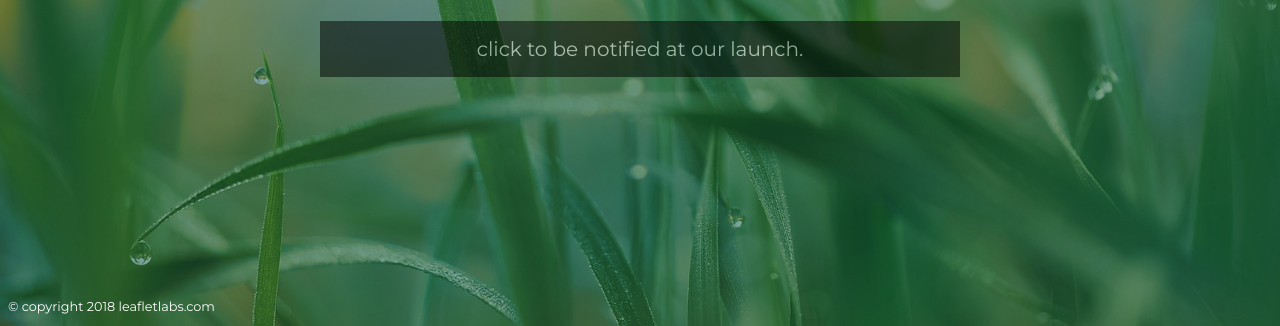
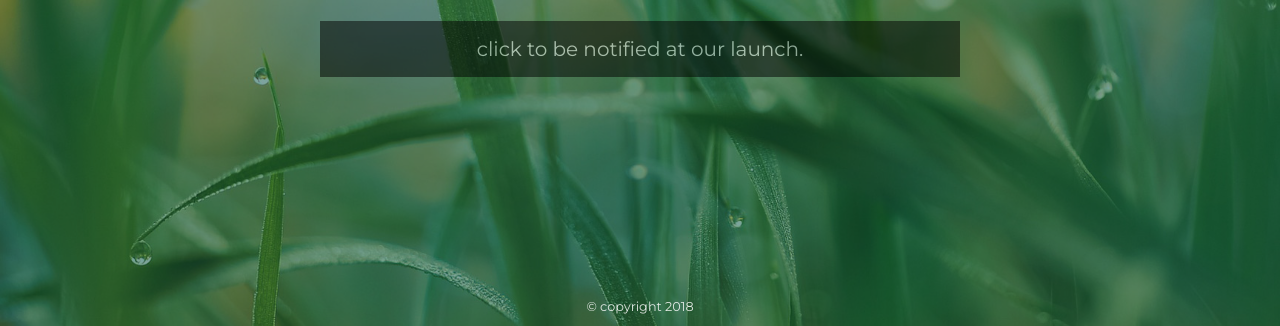
Before and after one commit to leafletlabs/coming-soon, a plain HTML site: page index.html in a window 1280 px wide. Shown: the part 474-800 px from the top of the page. Drawn offline with Linux system fonts and the light colour scheme.

Commit message:
fixing copyright position.

```diff
--- a/css/app.css
+++ b/css/app.css
@@ -85,8 +85,13 @@ h6 {
 
 .footer {
     position: absolute;
-    bottom: 0.5rem;
-    left: 0.5rem;
+    bottom: 0px;
+    left: 0px;
+    width: 100%;
+    padding: 0.5rem 0 0.5rem 0;
+    text-align: center;
+    opacity: 0.85;
+    filter: alpha(opacity=80);
 }
 
 @media all and (max-width: 640px) {
--- a/index.html
+++ b/index.html
@@ -30,7 +30,7 @@
     <script src="js/vendor/foundation.min.js"></script>
     <script src="js/app.js"></script>
     -->
-    <footer class="footer secondary-color"><small>&copy; copyright 2018 leafletlabs.com</small></footer>
+    <footer class="footer secondary-color"><small>&copy; copyright 2018</small></footer>
 </body>
 
 </html>
```
